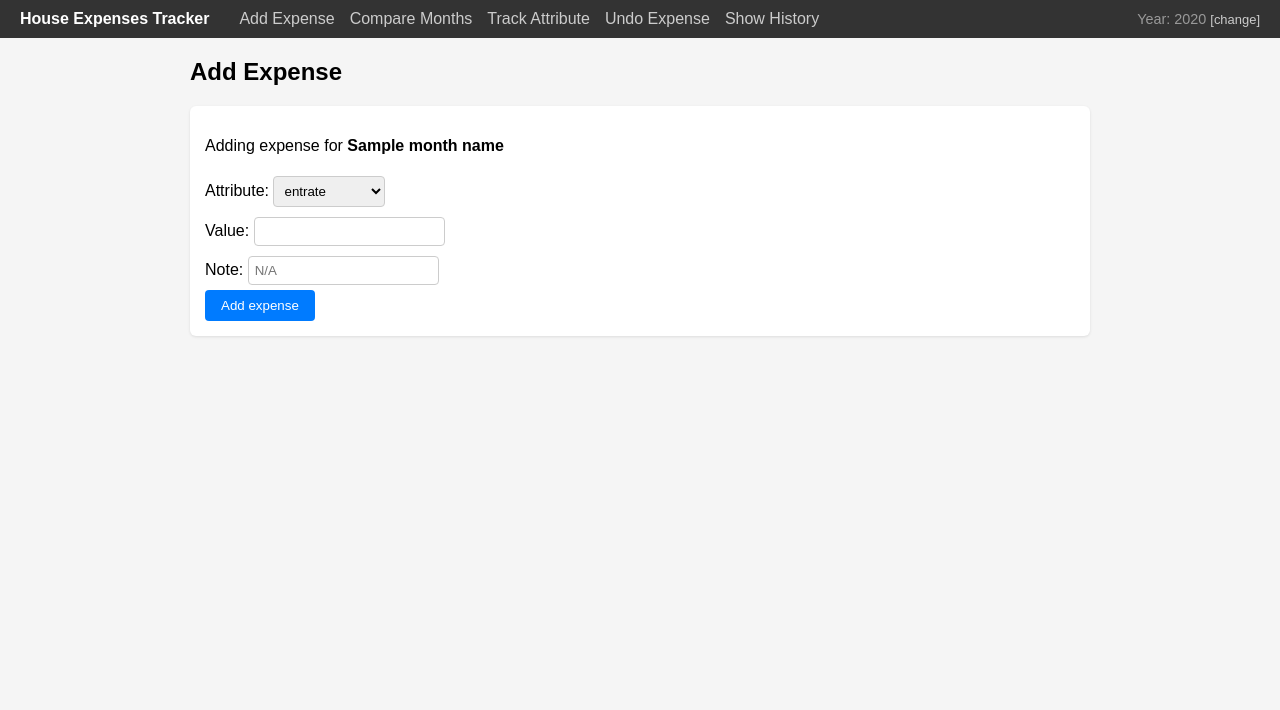
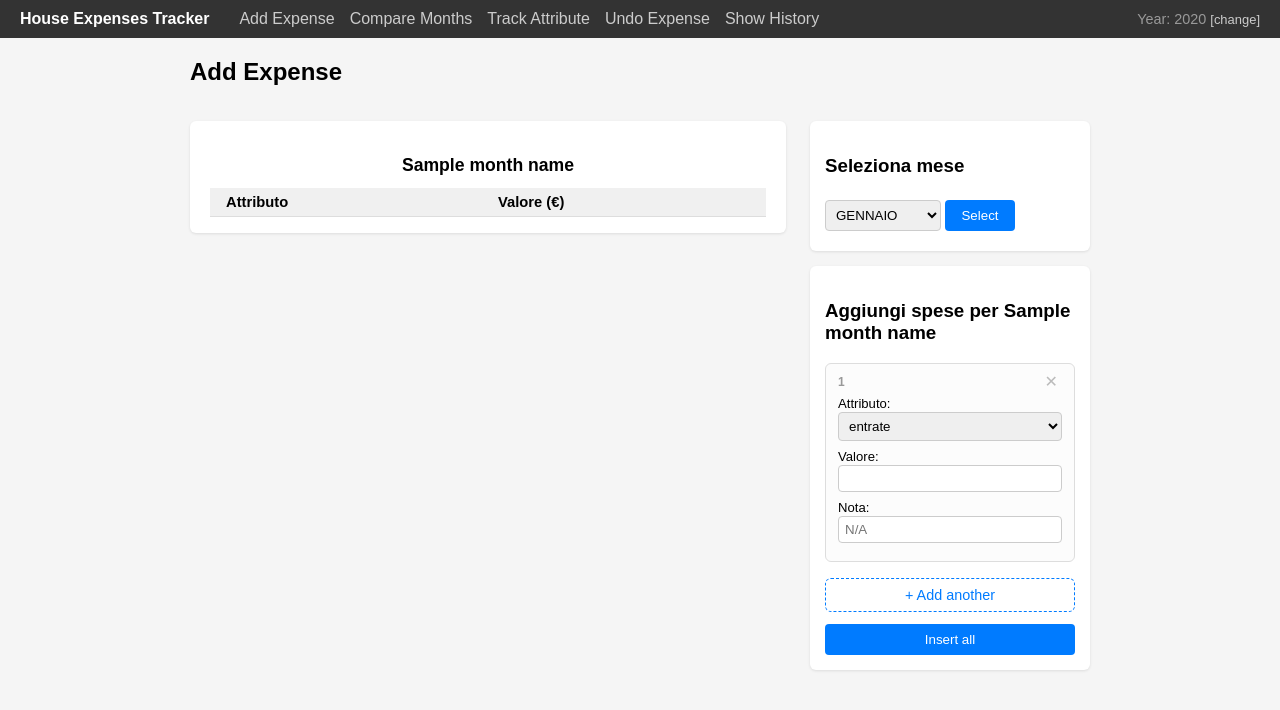
Before and after one commit to kali2599/house_expenses_tracker, a Flask app: template templates/add_expense.html in a window 1280 px wide. Shown: the top 710 px of the page. Run offline with Flask 3, Linux system fonts and the light colour scheme; the template is opened without the code that fills it: most values are stand-ins (such as "Sample title", 1, 10 or a date in 2020); lists and menus that the app fills with data are empty; parts of the project's set-up code (start-up, migrations or seed data) failed here and were passed over.

Commit message:
multiple expenses insertion sim.

```diff
--- a/main.py
+++ b/main.py
@@ -51,6 +51,11 @@ def add_expense():
     sm = get_db()
     year = session.get('year')
 
+    now = datetime.now()
+    month_num = now.month
+    month_name = MONTHS_INDEX[month_num]
+    month = f"{year}_{month_name}"
+
     if request.method == 'POST':
         month_raw = request.form.get('month')
         action = request.form.get('action', '')
@@ -59,6 +64,7 @@ def add_expense():
             if '_' in month_raw:
                 month = month_raw
                 month_name = month.split('_')[1]
+                month_num = int(request.form.get('month_num', month_num))
             elif month_raw.isdigit():
                 month_num = int(month_raw)
                 month_name = MONTHS_INDEX[month_num]
@@ -68,7 +74,8 @@ def add_expense():
             ensure_month(sm, month)
             data = sm.get_data_by_month(month)
             return render_template('add_expense.html', month=month,
-                month_name=month_name, data_row=data, current_year=year)
+                month_name=month_name, month_num=month_num, data_row=data,
+                current_year=year)
 
         if action == 'add':
             attribute = request.form.get('attribute')
@@ -78,11 +85,36 @@ def add_expense():
             old_val = sm.get_value_by_attrANDmonth(month, attribute)
             sm.update_value_by_attrANDmonth(month, attribute, old_val + value)
             sm.commit()
-            flash("Expense added successfully!", "success")
-            return render_template('add_expense.html', done=True,
-                attribute=attribute, value=value, current_year=year)
+            flash("Spesa aggiunta!", "success")
+            data = sm.get_data_by_month(month)
+            return render_template('add_expense.html', month=month,
+                month_name=month_name, month_num=month_num, data_row=data,
+                done=True, inserted=[(attribute, value, nota)], current_year=year)
 
-    return render_template('add_expense.html', month=None, current_year=year)
+        if action == 'add_all':
+            attributes = request.form.getlist('attribute[]')
+            values = request.form.getlist('value[]')
+            notes = request.form.getlist('nota[]')
+            inserted = []
+            for attr, val_raw, nota_raw in zip(attributes, values, notes):
+                val = round(float(val_raw), 1)
+                nota = nota_raw.strip() or 'N/A'
+                sm.insert_expense_in_registry(attr, nota, val)
+                old_val = sm.get_value_by_attrANDmonth(month, attr)
+                sm.update_value_by_attrANDmonth(month, attr, old_val + val)
+                inserted.append((attr, val, nota))
+            sm.commit()
+            flash(f"{len(inserted)} spese aggiunte!", "success")
+            data = sm.get_data_by_month(month)
+            return render_template('add_expense.html', month=month,
+                month_name=month_name, month_num=month_num, data_row=data,
+                done=True, inserted=inserted, current_year=year)
+
+    ensure_month(sm, month)
+    data = sm.get_data_by_month(month)
+    return render_template('add_expense.html', month=month,
+        month_name=month_name, month_num=month_num, data_row=data,
+        current_year=year)
 
 
 # ---- Compare Months ----
--- a/static/style.css
+++ b/static/style.css
@@ -32,3 +32,61 @@ button, .button { background: #007bff; color: #fff; border: none; padding: 8px 1
 button:hover { opacity: 0.9; }
 input, select { padding: 6px; border: 1px solid #ccc; border-radius: 4px; margin: 5px 0; }
 label { display: inline-block; margin: 5px 0; }
+
+.add-expense-layout { display: flex; gap: 24px; align-items: flex-start; }
+.add-expense-left { flex: 3; }
+.add-expense-left .card { padding: 16px 20px; }
+.add-expense-left .card h3 { text-align: center; font-size: 1.1em; margin-bottom: 12px; }
+.add-expense-left table { width: 100%; font-size: 0.92em; }
+.add-expense-left th { background: #f0f0f0; font-weight: 600; padding: 6px 16px; }
+.add-expense-left td { padding: 5px 16px; }
+.add-expense-left td.val { text-align: right; }
+.add-expense-left tbody tr:hover { background: #f0f7ff; }
+.add-expense-right { flex: 1; min-width: 280px; }
+
+.expense-box {
+  border: 1px solid #ddd;
+  border-radius: 6px;
+  padding: 10px 12px;
+  margin-bottom: 10px;
+  background: #fcfcfc;
+}
+.box-header {
+  display: flex;
+  justify-content: space-between;
+  align-items: center;
+  margin-bottom: 6px;
+}
+.box-number {
+  font-size: 0.75em;
+  color: #999;
+  font-weight: 600;
+}
+.remove-btn {
+  background: none;
+  color: #bbb;
+  border: none;
+  font-size: 1em;
+  cursor: pointer;
+  padding: 0 4px;
+  line-height: 1;
+}
+.remove-btn:hover { color: #cc0000; }
+.box-fields .field-group { margin-bottom: 4px; }
+.box-fields label { font-size: 0.82em; margin: 0 0 1px; display: block; }
+.box-fields input, .box-fields select { width: 100%; box-sizing: border-box; padding: 5px 6px; margin: 0 0 4px; }
+.add-row-btn {
+  background: none;
+  color: #007bff;
+  border: 1px dashed #007bff;
+  width: 100%;
+  padding: 8px;
+  margin: 6px 0;
+  border-radius: 6px;
+  cursor: pointer;
+  font-size: 0.9em;
+}
+.add-row-btn:hover { background: #f0f7ff; }
+.submit-all-btn { width: 100%; margin-top: 6px; }
+.inserted-list { margin: 8px 0; padding-left: 20px; }
+.inserted-list li { margin: 3px 0; font-size: 0.92em; }
--- a/templates/add_expense.html
+++ b/templates/add_expense.html
@@ -2,58 +2,121 @@
 {% block content %}
 <h2>Add Expense</h2>
 
-{% if data_row %}
+<div class="add-expense-layout">
+  <div class="add-expense-left">
     <div class="card">
-  <h3>Current values for {{ month_name }}</h3>
+      <h3>{{ month_name }}</h3>
       <table class="attr-table">
+        <thead>
+          <tr>
+            <th>Attributo</th>
+            <th>Valore (€)</th>
+          </tr>
+        </thead>
+        <tbody>
         {% for attr, value in zip(SQL_ATTRIBUTES_ALL, data_row) %}
         {% if attr != 'mese' %}
-    <tr>
-      <td class="{{ get_color_for_attribute(attr, value) }}">{{ attr }}</td>
-      <td class="{{ get_color_for_attribute(attr, value) }}">{{ "%.2f"|format(value) }}</td>
+        <tr class="{{ get_color_for_attribute(attr, value) }}">
+          <td>{{ attr }}</td>
+          <td class="val">{{ "%.2f"|format(value) }}</td>
         </tr>
         {% endif %}
         {% endfor %}
+        </tbody>
       </table>
     </div>
-{% endif %}
+  </div>
 
-{% if not month %}
+  <div class="add-expense-right">
+    <div class="card">
+      <h3>Seleziona mese</h3>
       <form method="post">
-  <label>Month:</label>
         <select name="month">
           {% for m in range(1, 13) %}
-    <option value="{{ m }}">{{ MONTHS_INDEX[m] }}</option>
+          <option value="{{ m }}" {% if m == month_num %}selected{% endif %}>{{ MONTHS_INDEX[m] }}</option>
           {% endfor %}
         </select>
-  <button type="submit" name="action" value="select_month">Select month</button>
+        <button type="submit" name="action" value="select_month">Select</button>
       </form>
-{% endif %}
+    </div>
 
-{% if month and not done %}
-<div class="card">
-  <p>Adding expense for <strong>{{ month_name }}</strong></p>
-  <form method="post">
+    {% if not done %}
+    <div class="card" id="expense-card">
+      <h3>Aggiungi spese per <strong>{{ month_name }}</strong></h3>
+      <form method="post" id="expense-form">
         <input type="hidden" name="month" value="{{ month }}">
-    <label>Attribute:</label>
-    <select name="attribute">
+        <input type="hidden" name="month_num" value="{{ month_num }}">
+
+        <div id="expense-boxes">
+          <div class="expense-box">
+            <div class="box-header">
+              <span class="box-number">1</span>
+              <button type="button" class="remove-btn" onclick="removeExpenseBox(this)">✕</button>
+            </div>
+            <div class="box-fields">
+              <div class="field-group">
+                <label>Attributo:</label>
+                <select name="attribute[]">
                   {% for attr in SQL_ATTRIBUTES_EDITABLE %}
                   <option value="{{ attr }}">{{ attr }}</option>
                   {% endfor %}
-    </select><br>
-    <label>Value:</label>
-    <input type="number" step="0.1" name="value" required><br>
-    <label>Note:</label>
-    <input type="text" name="nota" placeholder="N/A"><br>
-    <button type="submit" name="action" value="add">Add expense</button>
+                </select>
+              </div>
+              <div class="field-group">
+                <label>Valore:</label>
+                <input type="number" step="0.1" name="value[]" required>
+              </div>
+              <div class="field-group">
+                <label>Nota:</label>
+                <input type="text" name="nota[]" placeholder="N/A">
+              </div>
+            </div>
+          </div>
+        </div>
+
+        <button type="button" onclick="addExpenseBox()" class="add-row-btn">+ Add another</button>
+        <button type="submit" name="action" value="add_all" class="submit-all-btn">Insert all</button>
       </form>
     </div>
-{% endif %}
-
-{% if done %}
+    {% else %}
     <div class="card success">
-  <p>Expense added: {{ attribute }} = {{ "%.2f"|format(value) }}</p>
-  <a href="/add-expense">Add another expense</a>
+      <p>{{ inserted|length }} spese aggiunte:</p>
+      <ul class="inserted-list">
+        {% for attr, val, nota in inserted %}
+        <li><strong>{{ attr }}</strong>: {{ "%.2f"|format(val) }} ({{ nota }})</li>
+        {% endfor %}
+      </ul>
+      <a href="/add-expense">Aggiungi altre spese</a>
     </div>
     {% endif %}
+  </div>
+</div>
+
+<script>
+function addExpenseBox() {
+  var container = document.getElementById('expense-boxes');
+  var boxes = container.querySelectorAll('.expense-box');
+  var template = boxes[0];
+  var newBox = template.cloneNode(true);
+  newBox.querySelectorAll('input, select').forEach(function(el) { el.value = ''; });
+  var num = boxes.length + 1;
+  newBox.querySelector('.box-number').textContent = num;
+  container.appendChild(newBox);
+  updateNumbers();
+}
+function removeExpenseBox(btn) {
+  var container = document.getElementById('expense-boxes');
+  var boxes = container.querySelectorAll('.expense-box');
+  if (boxes.length > 1) {
+    btn.closest('.expense-box').remove();
+    updateNumbers();
+  }
+}
+function updateNumbers() {
+  var container = document.getElementById('expense-boxes');
+  container.querySelectorAll('.expense-box').forEach(function(box, i) {
+    box.querySelector('.box-number').textContent = i + 1;
+  });
+}
+</script>
 {% endblock %}
```
Lines whose indentation alone changed are shown as unchanged.
